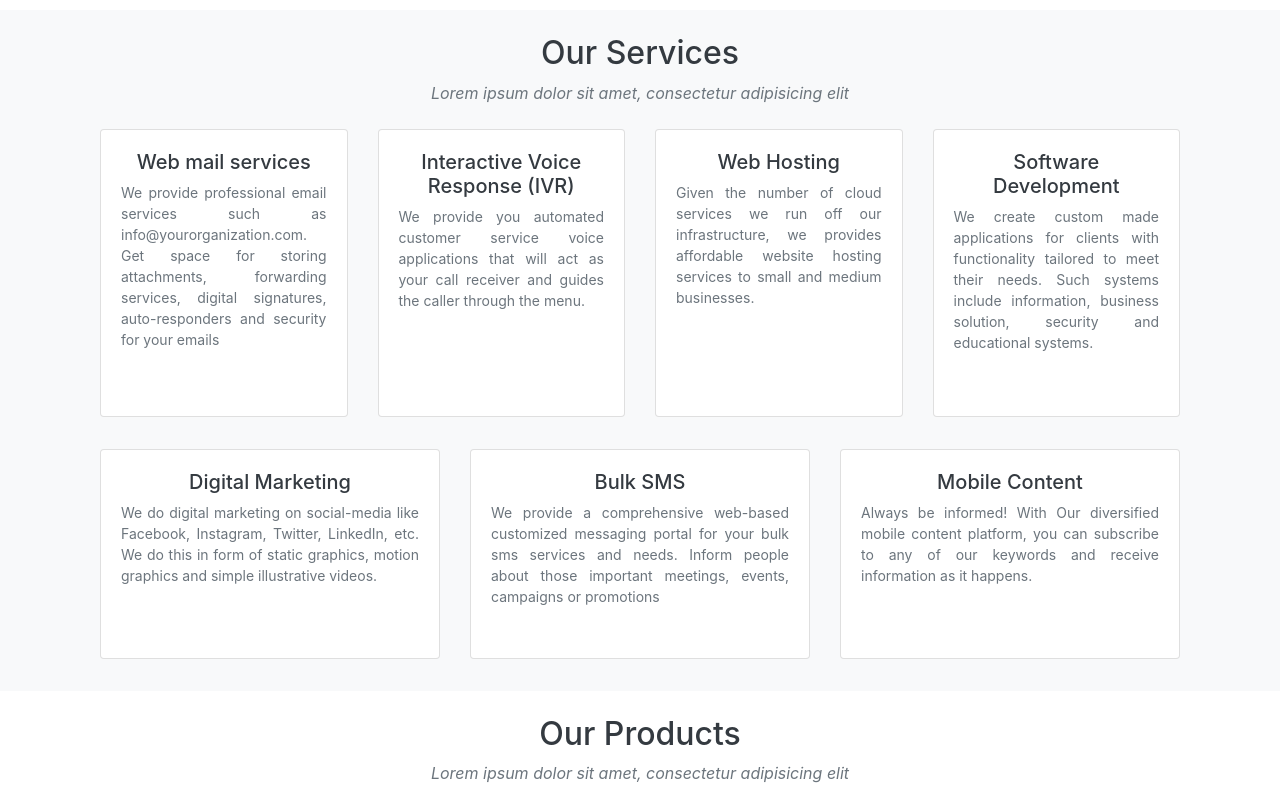
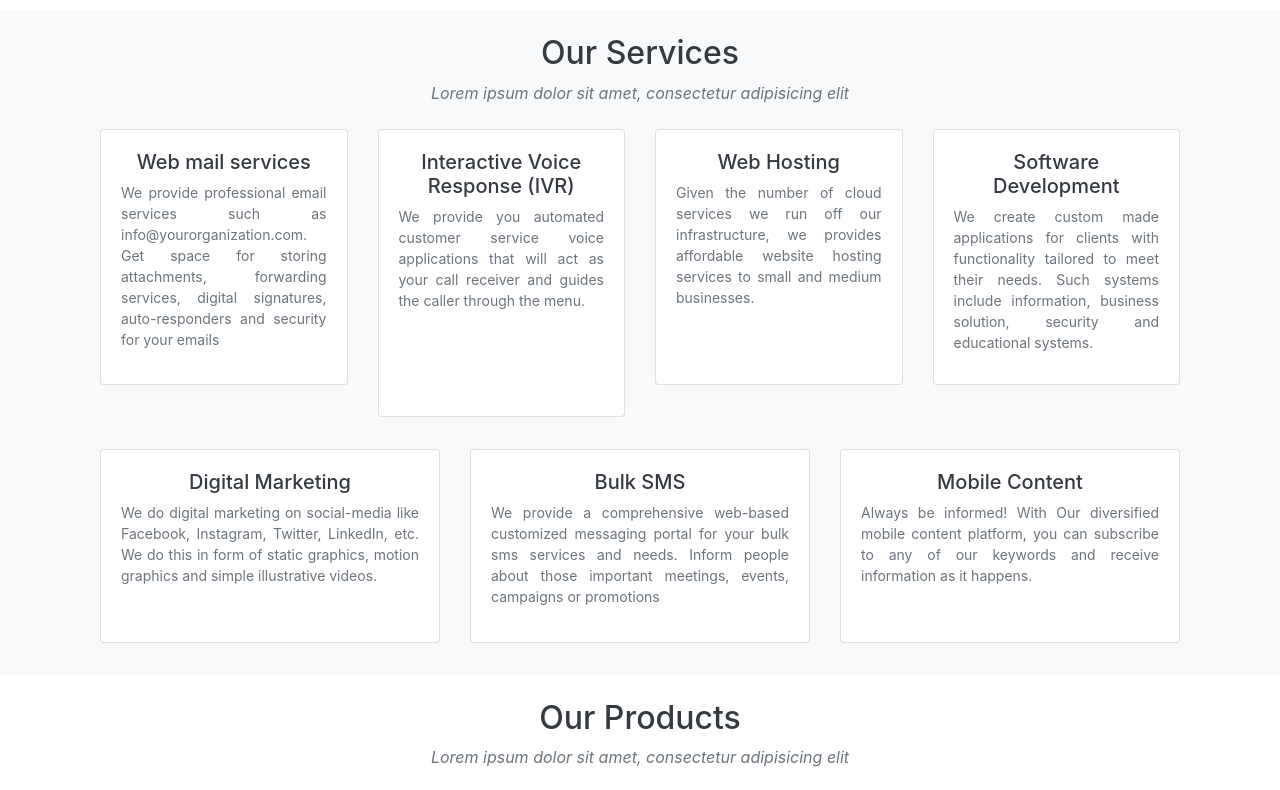
Before and after one commit to AlexanderKiyingi/alexanderkiyingi.github.io, a plain HTML site: page index.html in a window 1280 px wide. Shown: the part 1080-1870 px from the top of the page. Drawn offline with nearby package versions, Linux system fonts and the light colour scheme.

Commit message:
adjustment of the services card height

```diff
--- a/index.html
+++ b/index.html
@@ -164,7 +164,7 @@
                 <p class="text-center text-secondary mb-1 pb-1"><em>Lorem ipsum dolor sit amet, consectetur adipisicing elit</em></p>
                 <div class="row">
                     <div class="col-md-3 col-sm-12 mt-2 mb-2 pt-2 pb-2 bg-transparent">
-                        <div class="card" style="height:18rem">
+                        <div class="card" style="height:16rem">
                             <div class="card-body">
                                 <h5 class="text-center text-dark">Web mail services</h5>
                                 <p class="text-secondary text-justify small">We provide professional email services such as info@yourorganization.com. Get space
@@ -187,7 +187,7 @@
                         </div>
                     </div>
                     <div class="col-md-3 col-sm-12 mt-2 mb-2 pt-2 pb-2 bg-transparent">
-                        <div class="card" style="height:18rem">
+                        <div class="card" style="height:16rem">
                             <div class="card-body">
                                 <h5 class="text-center text-dark">Web Hosting</h5>
                                 <p class="text-secondary text-justify small"> Given the number of cloud services we run off our infrastructure, we provides affordable website hosting
@@ -198,7 +198,7 @@
                         </div>
                     </div>
                     <div class="col-md-3 col-sm-12 mt-2 mb-2 pt-2 pb-2 bg-transparent">
-                        <div class="card" style="height:18rem">
+                        <div class="card" style="height:16rem">
                             <div class="card-body">
                                 <h5 class="text-center text-dark">Software Development</h5>
                                 <p class="text-secondary text-justify small"> We create custom made applications for clients with functionality tailored to meet their needs. Such
@@ -210,7 +210,7 @@
                     </div>
                     <div class="col-md-4 col-sm-12 mt-2 mb-2 pt-2 pb-2 bg-transparent">
                         <div class="card">
-                            <div class="card-body" style="height:13rem">
+                            <div class="card-body" style="height:12rem">
                                 <h5 class="text-center text-dark">Digital Marketing</h5>
                                 <p class="text-secondary text-justify small"> We do digital marketing on social-media like Facebook, Instagram, Twitter, LinkedIn, etc. We do this in form
                                     of static graphics, motion graphics and simple illustrative videos.
@@ -221,7 +221,7 @@
                     </div>
                     <div class="col-md-4 col-sm-12 mt-2 mb-2 pt-2 pb-2 bg-transparent">
                         <div class="card">
-                            <div class="card-body" style="height:13rem">
+                            <div class="card-body" style="height:12rem">
                                 <h5 class="text-center text-dark">Bulk SMS</h5>
                                 <p class="text-secondary text-justify small">
                                     We provide a comprehensive web-based customized messaging portal for your bulk sms services and needs.
@@ -234,7 +234,7 @@
 
                     <div class="col-md-4 col-sm-12 mt-2 mb-2 pt-2 pb-2 bg-transparent">
                         <div class="card">
-                            <div class="card-body" style="height:13rem">
+                            <div class="card-body" style="height:12rem">
                                 <h5 class="text-center text-dark">Mobile Content</h5>
                                 <p class="text-secondary text-justify small">Always be informed! With Our diversified mobile content platform, you can subscribe to any of our keywords and
                                     receive information as it happens.
```
